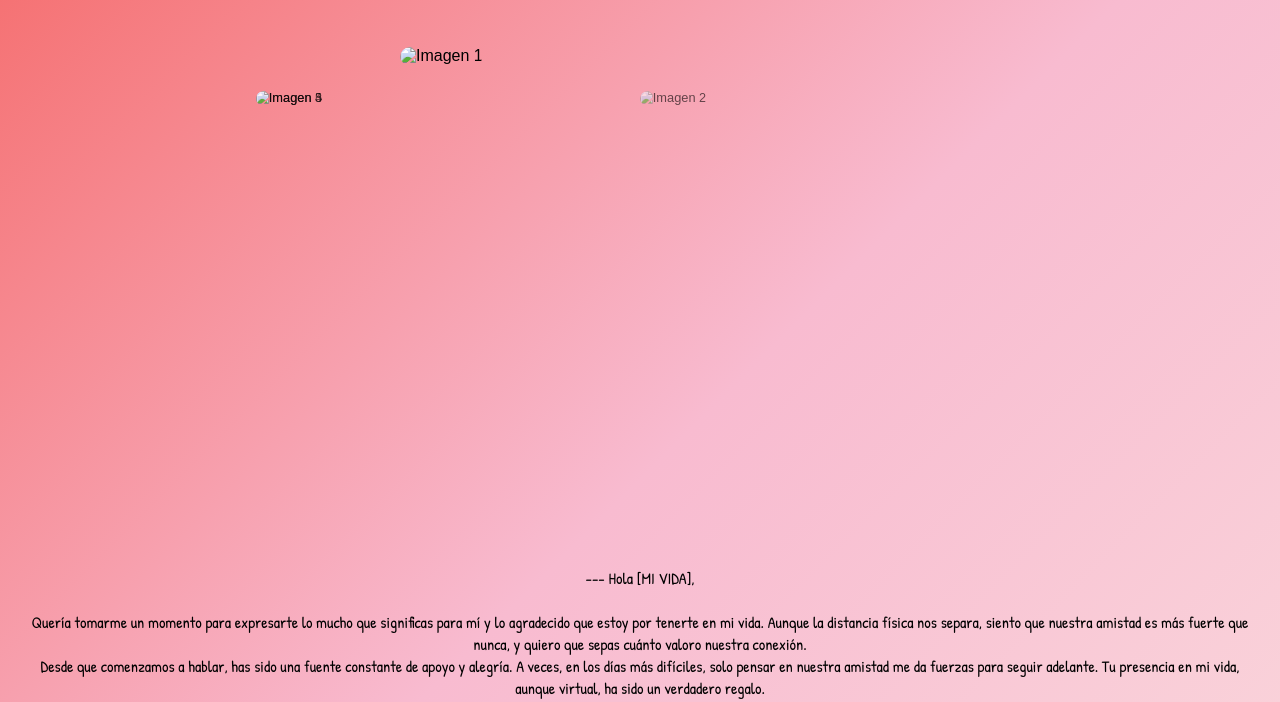
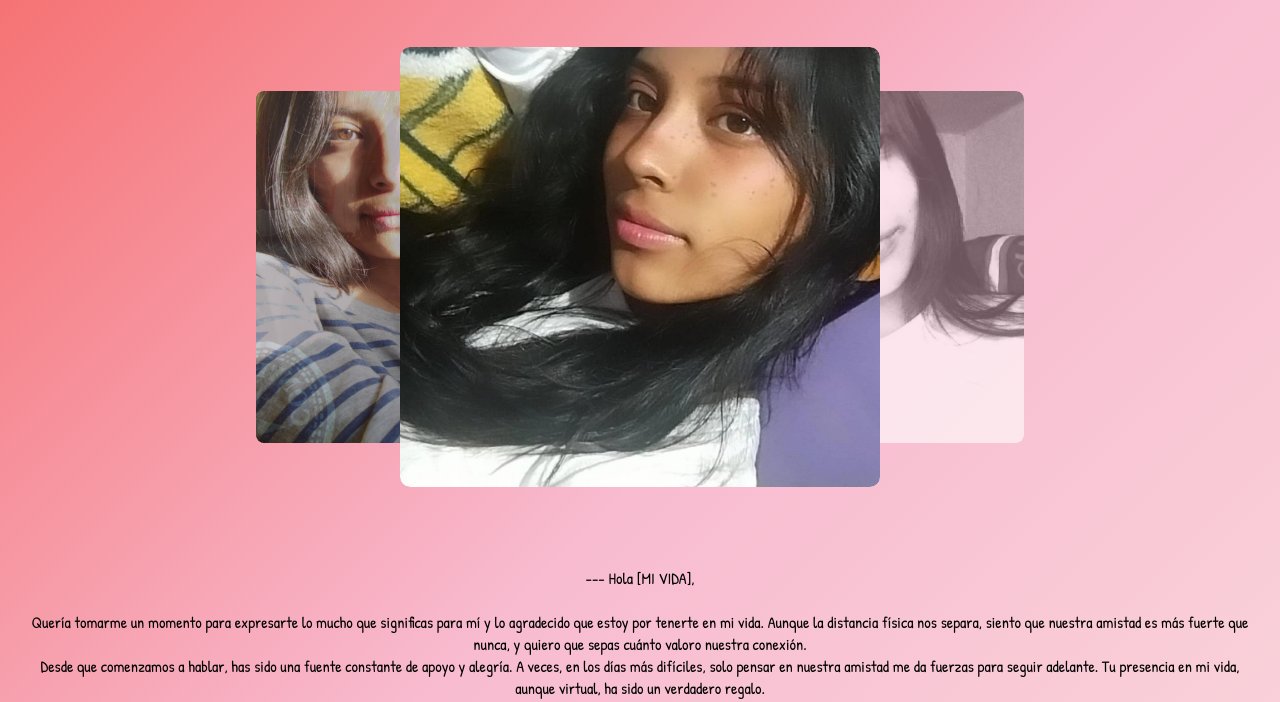
Before and after one commit to Edzonmod/Gustavo, a plain HTML site: page index.html in a window 1280 px wide. Shown: the part 96-798 px from the top of the page. Drawn offline with Linux system fonts and the light colour scheme; files that its build step writes are made by us from their sources.

Commit message:
index.html

```diff
--- a/index.html
+++ b/index.html
@@ -12,7 +12,7 @@
     <link href="https://fonts.googleapis.com/css2?family=Patrick+Hand&display=swap" rel="stylesheet">
 
     <!-- CSS Estilos -->
-    <link rel="stylesheet" href="css/estilos.css">
+    <link rel="stylesheet" href="estilos.css">
 </head>
 <body>
 
@@ -30,19 +30,19 @@
             <div class="cards">
                 <!-- Imágenes del carrusel -->
                 <label class="card" for="item-1" id="selector-1">
-                    <img src="images/img1.jpg" alt="Imagen 1">
+                    <img src="img1.jpg" alt="Imagen 1">
                 </label>
                 <label class="card" for="item-2" id="selector-2">
-                    <img src="images/img2.jpg" alt="Imagen 2">
+                    <img src="img2.jpg" alt="Imagen 2">
                 </label>
                 <label class="card" for="item-3" id="selector-3">
-                    <img src="images/img3.jpg" alt="Imagen 3">
+                    <img src="img3.jpg" alt="Imagen 3">
                 </label>
                 <label class="card" for="item-4" id="selector-4">
-                    <img src="images/img4.jpg" alt="Imagen 4">
+                    <img src="img4.jpg" alt="Imagen 4">
                 </label>
                 <label class="card" for="item-5" id="selector-5">
-                    <img src="images/img5.jpg" alt="Imagen 5">
+                    <img src="img5.jpg" alt="Imagen 5">
                 </label>
             </div>
         </div>
```
